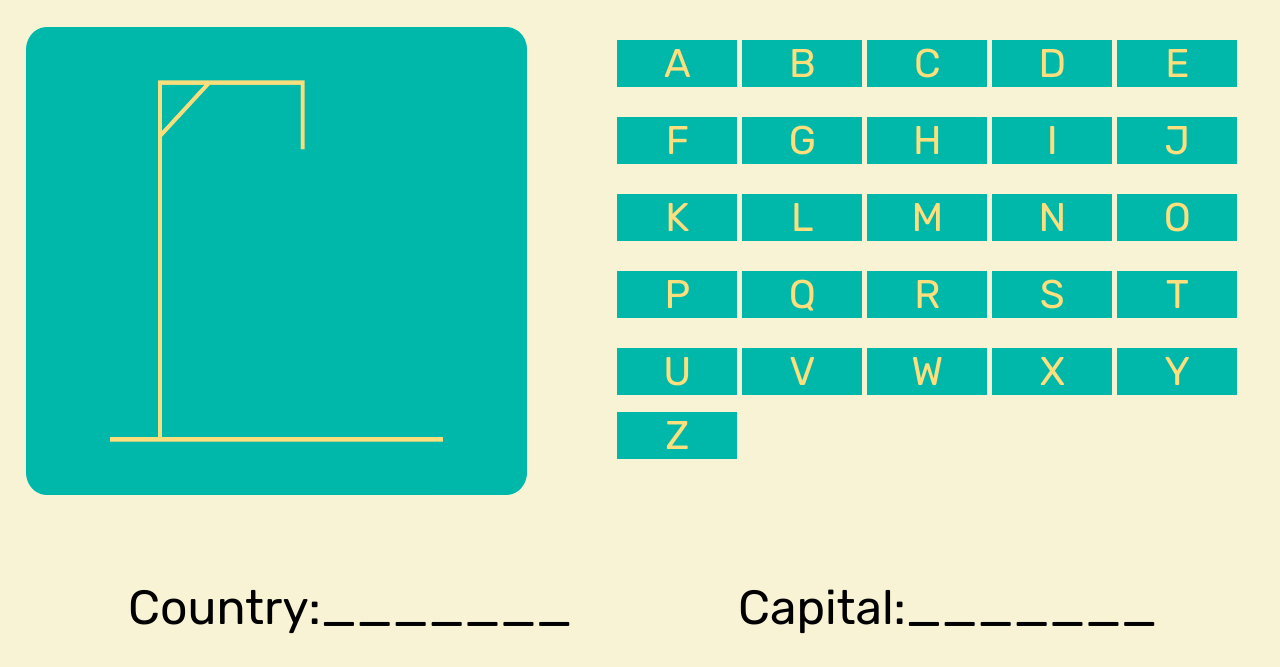
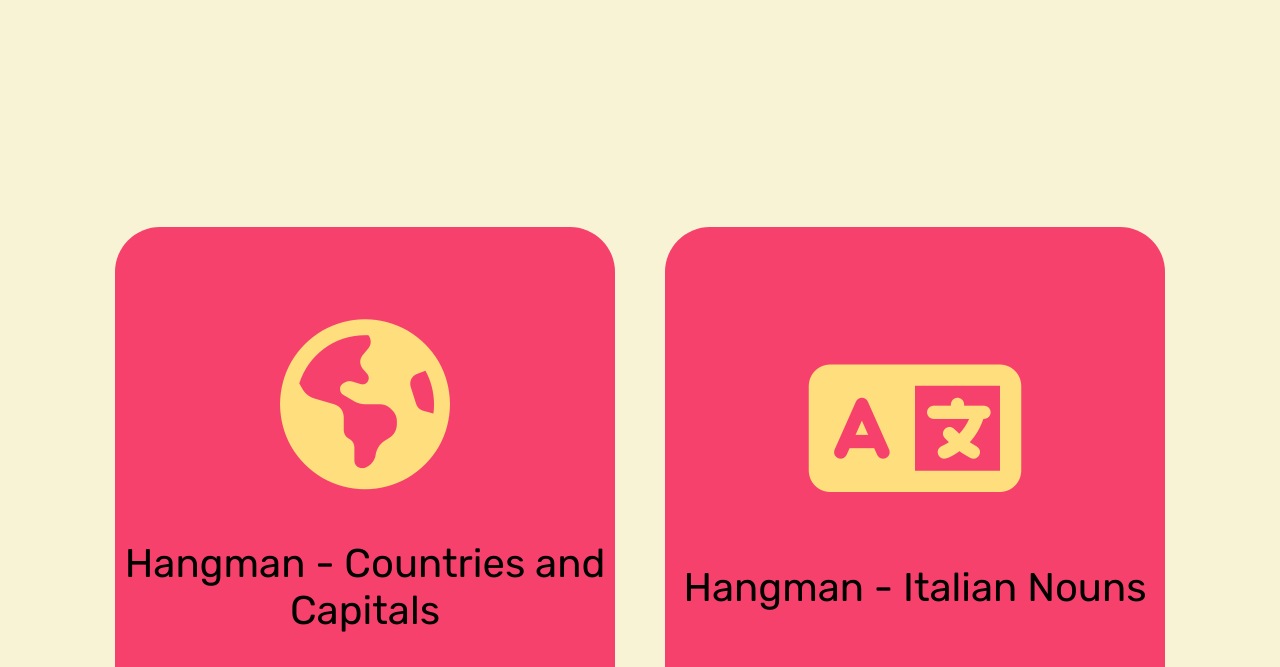
Before and after one commit to HarryTB2112/syntax-squad, a plain HTML site: page client/index.html in a window 1280 px wide. Shown: the part 133-800 px from the top of the page. Drawn offline with Linux system fonts and the light colour scheme.

Commit message:
changed hidden class

```diff
--- a/client/index.html
+++ b/client/index.html
@@ -48,7 +48,7 @@
       />
     </nav>
 
-    <section id="games" class="grid hidden">
+    <section id="games" class="grid">
       <div id="rcorners1" class="game">
         <i class="fa-solid fa-earth-americas"></i>
         <p>Hangman - Countries and Capitals</p>
@@ -67,7 +67,7 @@
       </div>
     </section>
 
-    <section id="hangman-game" class="hangman">
+    <section id="hangman-game" class="hangman hidden">
       <div class="top-section">
         <img
           id="hangman-image"
```
